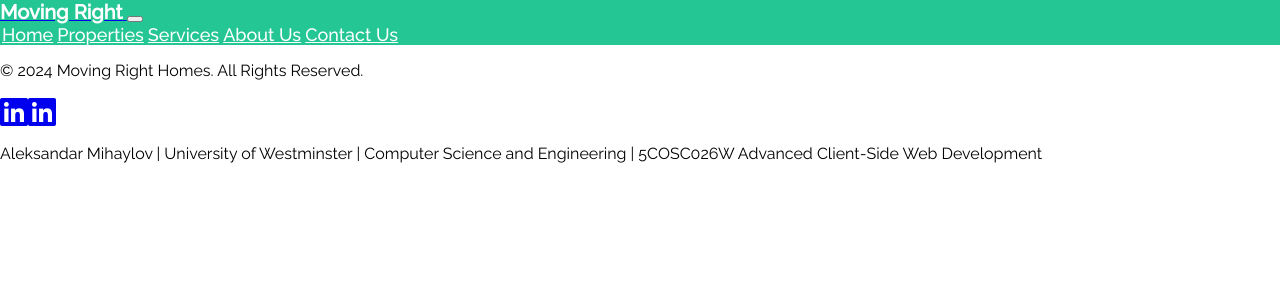
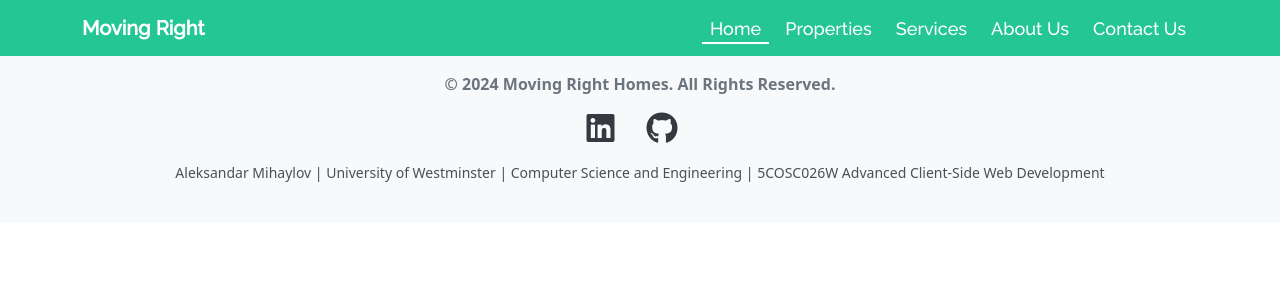
Before and after one commit to Alek1010/Estate-Agent-Client-Side-web-application-React, a React (Create React App) app: page / in a window 1280 px wide. Shown: the top 300 px of the page. Built offline with nearby package versions, Linux system fonts and the light colour scheme; a web font is replaced by a local one.

Commit message:
working-NavBar-and-footer

```diff
--- a/package.json
+++ b/package.json
@@ -3,6 +3,7 @@
   "version": "0.1.0",
   "private": true,
   "dependencies": {
+    "@fortawesome/fontawesome-free": "^6.7.1",
     "@testing-library/jest-dom": "^5.17.0",
     "@testing-library/react": "^13.4.0",
     "@testing-library/user-event": "^13.5.0",
--- a/src/Components/Navbar/Footer.css
+++ b/src/Components/Navbar/Footer.css
@@ -1,3 +1,50 @@
 footer {
     bottom: 0;
   }
+  .footer {
+    background-color: #f8f9fa; /* Light grey background */
+    color: #343a40; /* Dark grey text */
+    font-size: 16px;
+    line-height: 1.5;
+}
+
+/* Footer text */
+.footer-text {
+    margin: 0;
+    font-weight: 600;
+    color: #6c757d; /* Subtle grey text for copyright */
+    text-align: center;
+}
+
+/* Social icons */
+.social-icons {
+    display: flex;
+    justify-content: center; /* Center icons horizontally */
+    align-items: center; /* Center icons vertically */
+    gap: 1rem; /* Add spacing between icons */
+}
+
+.social-icon {
+    color: #343a40; /* Dark grey for icons */
+    transition: color 0.3s ease;
+}
+
+.social-icon:hover {
+    color: #007bff; /* Change to blue on hover */
+    text-decoration: none;
+}
+
+/* Footer additional information */
+.footer-info {
+    font-size: 14px;
+    margin-top: 1rem;
+    color: #495057; /* Slightly darker grey for additional text */
+    text-align: center;
+}
+
+/* Responsive design */
+@media (max-width: 576px) {
+    .footer-info {
+        font-size: 12px; /* Reduce text size for smaller screens */
+    }
+}
--- a/src/Components/Navbar/Footer.js
+++ b/src/Components/Navbar/Footer.js
@@ -1,27 +1,58 @@
-import React from 'react';
-import './Footer.css';
-import '@fortawesome/fontawesome-free/css/all.min.css';
+// Importing necessary dependencies
+import React from 'react'; // Importing React to define the Footer component.
+import './Footer.css'; // Importing custom CSS styles for the Footer.
+import '@fortawesome/fontawesome-free/css/all.min.css'; // Importing Font Awesome CSS for social media icons.
 
+const Footer = () => {
+    return (
+        // The main footer element with Bootstrap and custom classes for styling
+        <footer className="footer mt-5 py-4 bg-light text-center">
+            <div className="container">
+                {/* Copyright text */}
+                {/* This section displays the copyright text at the top of the footer */}
+                <p className="footer-text">
+                    &copy; 2024 Moving Right Homes. All Rights Reserved.
+                </p>
 
-const Footer = ()=>{
-    return(
-        <footer className='mt-5 py-3 bg-light text-center'>
-            <div className='container'>
-                <p>&copy; 2024 Moving Right Homes. All Rights Reserved.</p>
-                <div className='social-icons'>
-                    <a href='https://www.linkedin.com/in/aleksandar-mihaylov-2725252b6/' target='_blank' rel="noopener noreferrer" className="social-icon p-2">
-                        <i className='fab fa-linkedin fa-2x'></i>
+                {/* Social icons section */}
+                {/* Flexbox used in CSS to center these icons horizontally */}
+                <div className="social-icons my-3">
+                    {/* LinkedIn icon */}
+                    {/* 'target="_blank"' opens the link in a new tab. 'rel="noopener noreferrer"' adds security against phishing attacks */}
+                    <a
+                        href="https://www.linkedin.com/in/aleksandar-mihaylov-2725252b6/"
+                        target="_blank"
+                        rel="noopener noreferrer"
+                        aria-label="LinkedIn Profile" // Accessibility feature for screen readers
+                        className="social-icon"
+                    >
+                        {/* Font Awesome LinkedIn icon */}
+                        <i className="fab fa-linkedin fa-2x"></i>
                     </a>
-                    <a href='https://github.com/Alek1010' target='_blank' rel="noopener noreferrer" className="social-icon p-2">
-                        <i className='fab fa-linkedin fa-2x'></i>
+
+                    {/* GitHub icon */}
+                    <a
+                        href="https://github.com/Alek1010"
+                        target="_blank"
+                        rel="noopener noreferrer"
+                        aria-label="GitHub Profile" // Accessibility feature for screen readers
+                        className="social-icon mx-3" // Adds margin around the icon
+                    >
+                        {/* Font Awesome GitHub icon */}
+                        <i className="fab fa-github fa-2x"></i>
                     </a>
                 </div>
-                <p>
-                    Aleksandar Mihaylov | University of Westminster | Computer Science and Engineering | 5COSC026W Advanced Client-Side Web Development
+
+                {/* Additional personal and academic information */}
+                {/* This section is a paragraph displaying additional details like the author's name, university, and course */}
+                <p className="footer-info">
+                    Aleksandar Mihaylov | University of Westminster | Computer Science and Engineering |
+                    5COSC026W Advanced Client-Side Web Development
                 </p>
             </div>
         </footer>
-);
-}
+    );
+};
 
+// Exporting the Footer component to make it available for import in other files
 export default Footer;
--- a/src/Components/Navbar/Navbar.js
+++ b/src/Components/Navbar/Navbar.js
@@ -1,6 +1,7 @@
 // Importing React to build the Navbar component
 import React from "react";
 import './Navbar.css'
+import 'bootstrap/dist/css/bootstrap.min.css';
 
 // Importing necessary components from react-bootstrap
 // - Container: Used to align and center content within a responsive container
```
Also changed, not shown: 1 other file (tests, documents, lock files or other folders).
